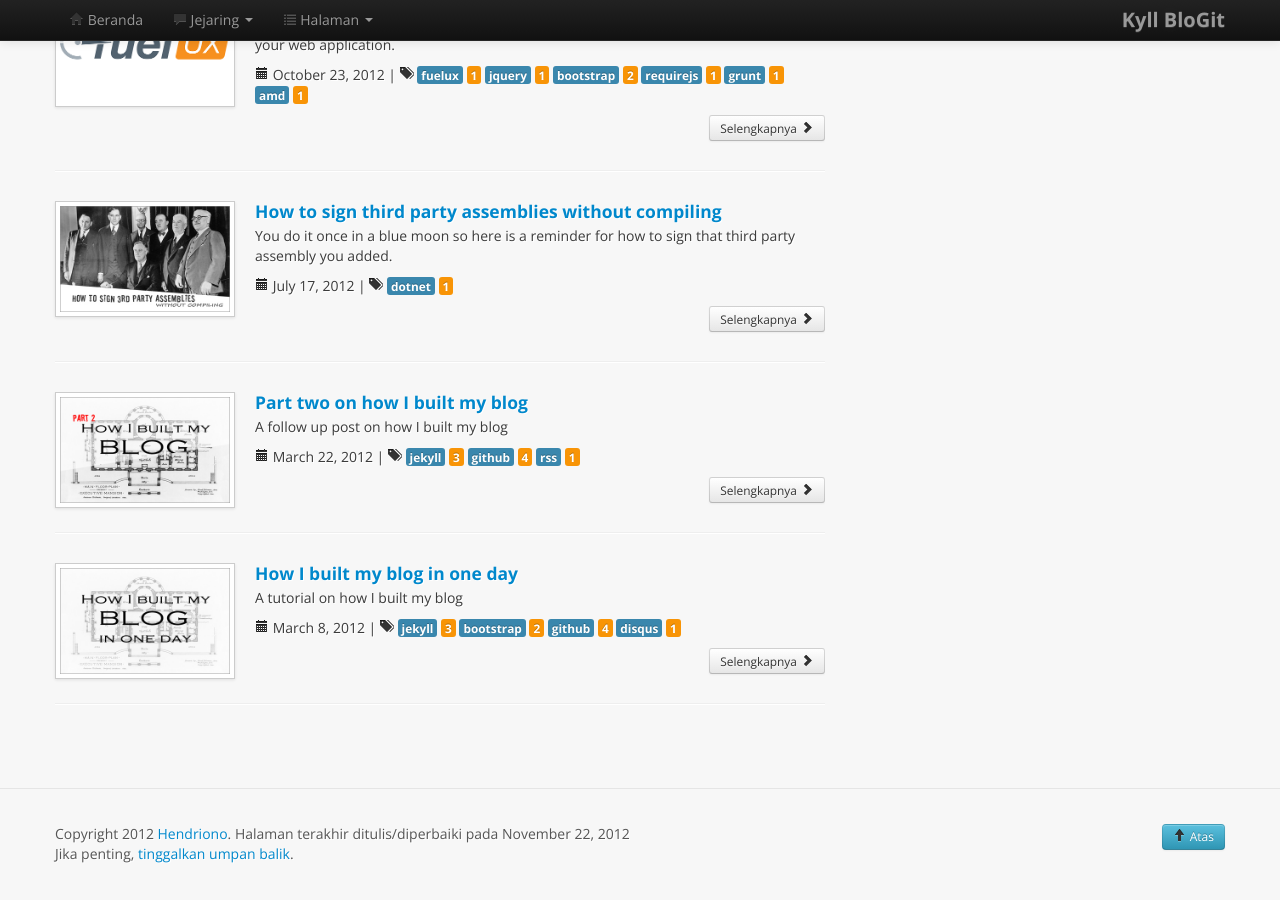
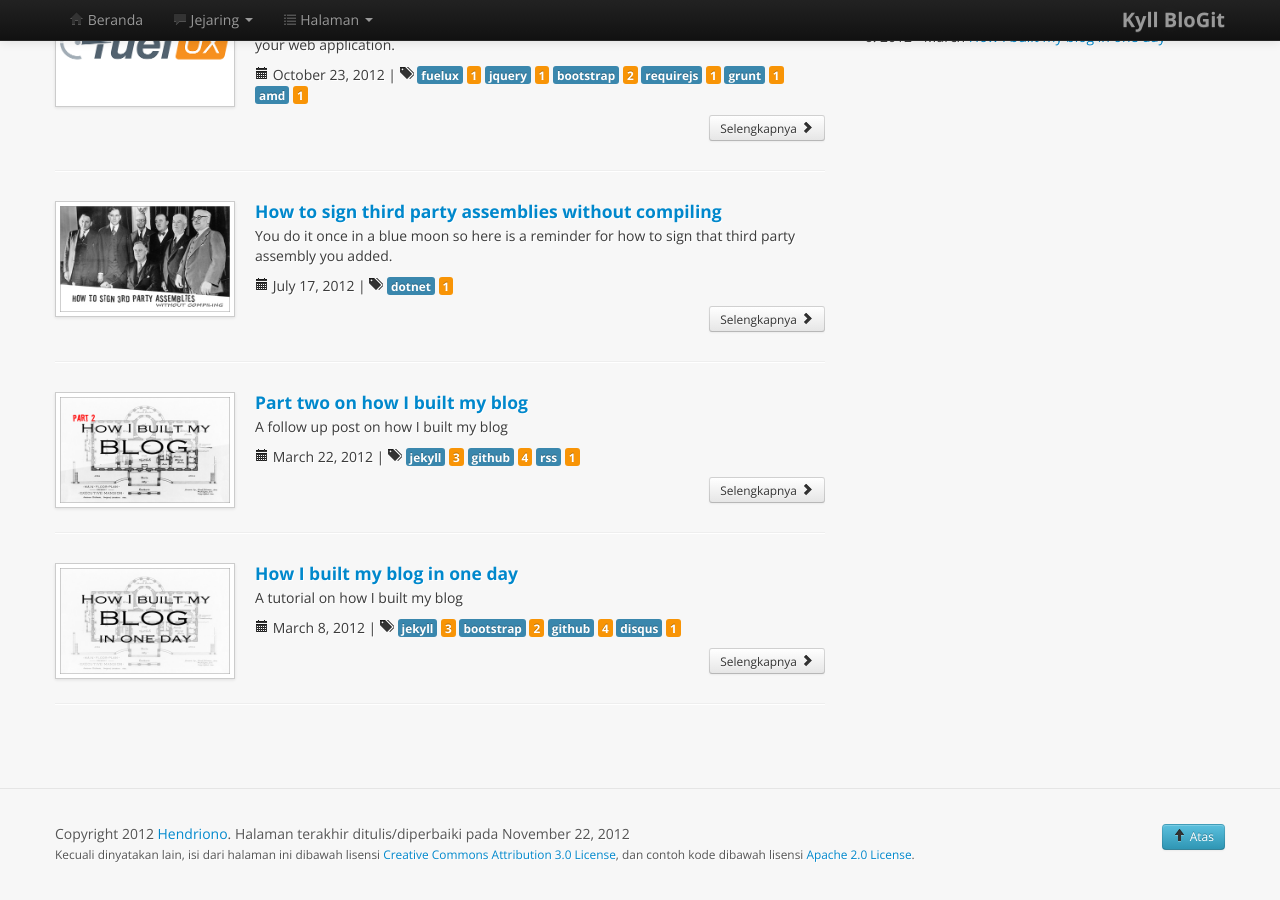
Before and after one commit to hendriono/hendriono.github.com, a Jekyll site: the page built from index.markdown, in a window 1280 px wide and 900 px high, scrolled down 512 px. Built offline with Jekyll 4.4.1, drawn with Linux system fonts in a browser that asks for light colours; nearby versions of some CDN libraries; Markdown is read by kramdown in place of the engine named in the settings; comment, search, counter and statistics services are not loaded; some of the changed text lies outside the part shown.

Commit message:
Perbaikan Lisensi dan Feedback

```diff
--- a/_includes/aboutme.html
+++ b/_includes/aboutme.html
@@ -1,6 +1,6 @@
 <h2>Selamat Datang</h2>
 <p><img src="/img/favicon.jpeg" alt="Hendriono" title="Follow me on Twitter @dedehendriono"  class="img-rounded floatLeft" /> Blog ini dibuat khusus untuk membahas tentang blog ber-platform web statis Jekyll dan tentang GitHub serta hal-hal yang berhubungan dengan keduanya.</p>
-
+<div><a class="btn btn-mini btn-info" href="https://github.com/hendriono/feedback/issues/new" title="Feedback" target="_blank"><i class="icon-comment icon-white"></i> Tinggalkan umpan balik</a></div>
 <iframe class="github-btn" src="http://ghbtns.com/github-btn.html?user=hendriono&amp;type=follow&amp;count=true"></iframe>
 <div><a href="https://twitter.com/dedehendriono" class="twitter-follow-button" data-lang="id" data-show-count="true">Follow @hendriono</a></div>
 
--- a/_includes/footer.html
+++ b/_includes/footer.html
@@ -2,6 +2,6 @@
   <div class="container">
     <div class="pull-right btn-group">{% if page.previous.url %} <a class="btn btn-small btn-info" href="{{page.previous.url}}" title="Artikel Sebelumnya: {{page.previous.title}}" rel="prev"><i class="icon-chevron-left"></i> Sebelumnya</a>  {% endif %}  |  <a class="btn btn-small btn-info" href="#"><i class="icon-arrow-up"></i> Atas</a>  |  {% if page.next.url %}  <a class="btn btn-small btn-info" href="{{page.next.url}}" title="Artikel Berikutnya: {{page.next.title}}" rel="next">Selanjutnya <i class="icon-chevron-right"></i></a>  {% endif %} </div>
     <p>Copyright 2012 <a href="{{ site.production_url }}">{{ site.author.name }}</a>. Halaman terakhir ditulis/diperbaiki pada {{ site.time | date: "%B %e, %Y" }}</p>
-    <p>Jika penting, <a href="https://github.com/hendriono/feedback/issues/new" title="Hendriono Feedback"  target="_blank" >tinggalkan umpan balik</a>.</p>
+    <p><small>Kecuali dinyatakan lain, isi dari halaman ini dibawah lisensi <a rel="license" href="http://creativecommons.org/licenses/by/3.0/">Creative Commons Attribution 3.0 License</a>, dan contoh kode dibawah lisensi <a rel="license" href="http://www.apache.org/licenses/LICENSE-2.0">Apache 2.0 License</a>.</small></p>
   </div>
 </footer>
```
